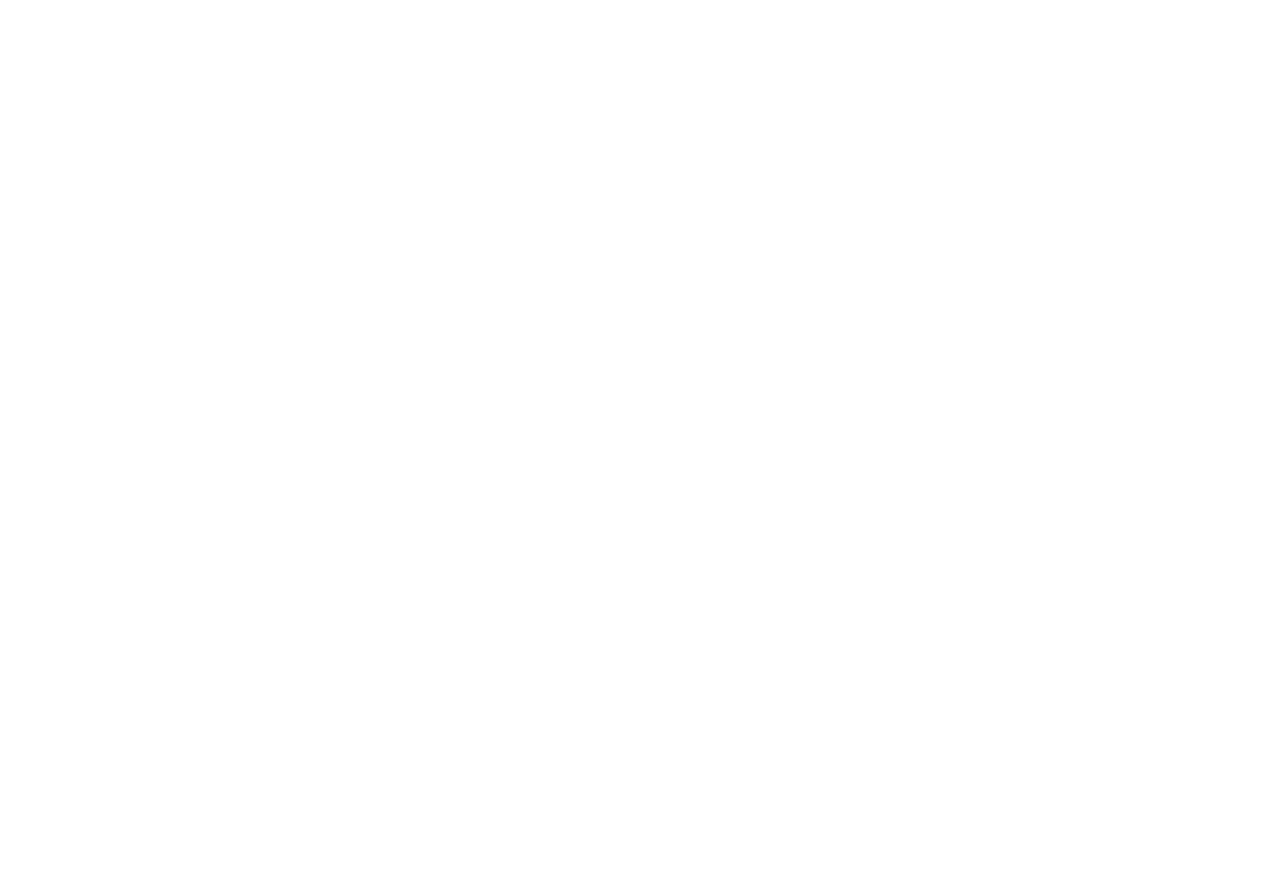
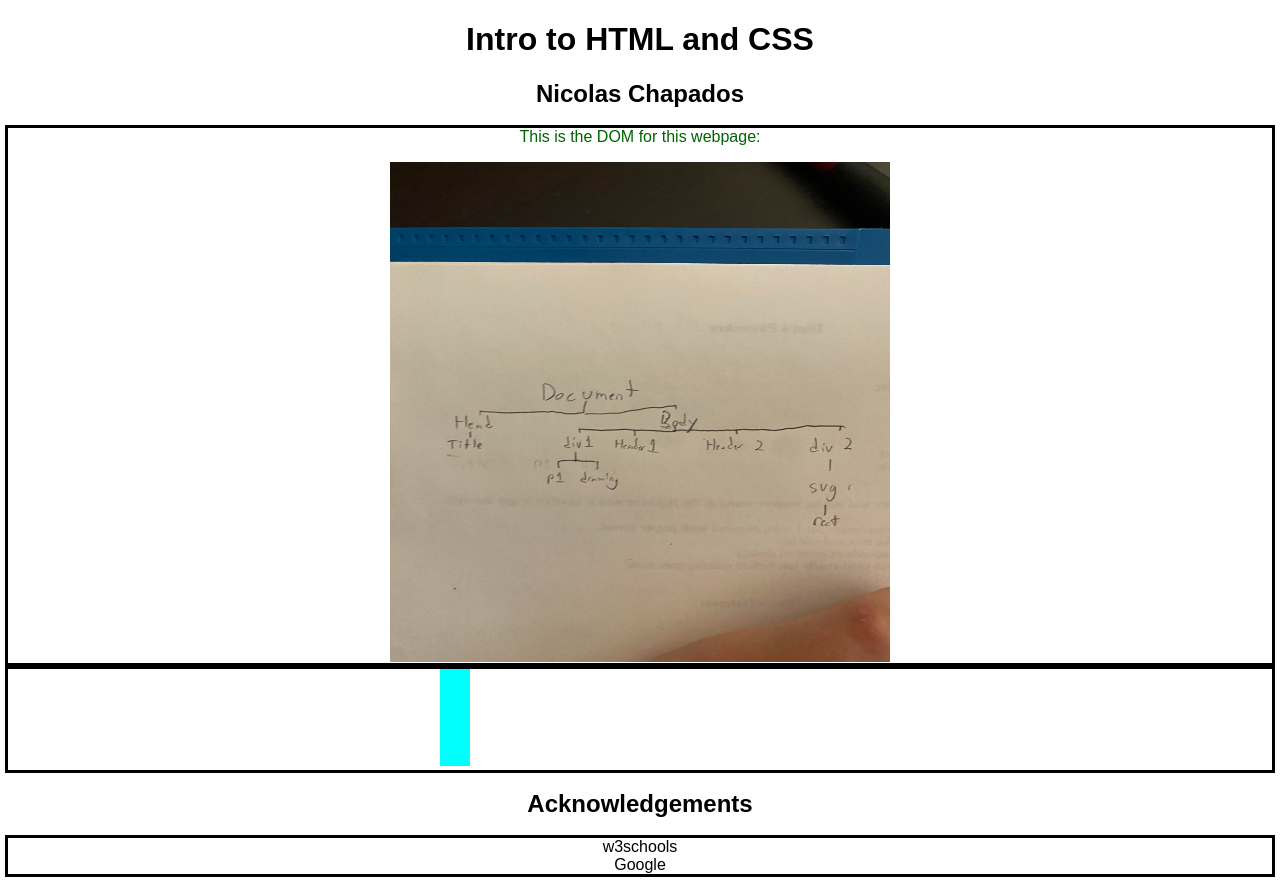
Before and after one commit to DS4200-S23-Class/ic-02-RyanChapados, a plain HTML site: page index.html in a window 1280 px wide. Before the commit the page ends 800 px from the top, so only its background shows below. Drawn offline with Linux system fonts and the light colour scheme.

Commit message:
hw complete

```diff
--- a/index.html
+++ b/index.html
@@ -3,10 +3,39 @@
 
 <head>
     <meta charset=utf-8/>
+    <link rel="stylesheet" href="style.css">
+
+    <title>ic-02</title>
 </head>
 
 
+
+
 <body>
+    <h1>Intro to HTML and CSS</h1>
+
+    <h2>Nicolas Chapados</h2>
+
+    <div id="div1" class="container">
+
+        <p id="p1">
+            This is the DOM for this webpage:
+        </p>
+         <!-- Dom was made before step 6 and i was not about to go back and change it -->
+        <img src="draw.jpg" alt="Drawing" width="500" height="500">
+    </div>
+
+    <div id="div2" class="container">
+        <svg width="400" height="100">
+            <rect width="30" height="100"/>
+        </svg>
+    </div>
+
+    <h2>Acknowledgements</h2>
+        <div class="container">
+            w3schools<br>
+            Google
+        </div>
 
 
 </body>
--- /dev/null
+++ b/style.css
@@ -0,0 +1,30 @@
+
+body {
+	font-family: Arial;
+}
+
+h1,h2 {
+	text-align:center;
+}
+
+rect {
+	fill:rgb(0,255,255);
+}
+
+.container {
+	outline-style:solid;
+	outline-color:black;
+	text-align:center;
+}
+
+#div1 {
+
+}
+
+#div2 {
+
+}
+
+#p1 {
+	color:darkgreen;
+}
```
Also changed, not shown: draw.jpg (added), 1 other file.
